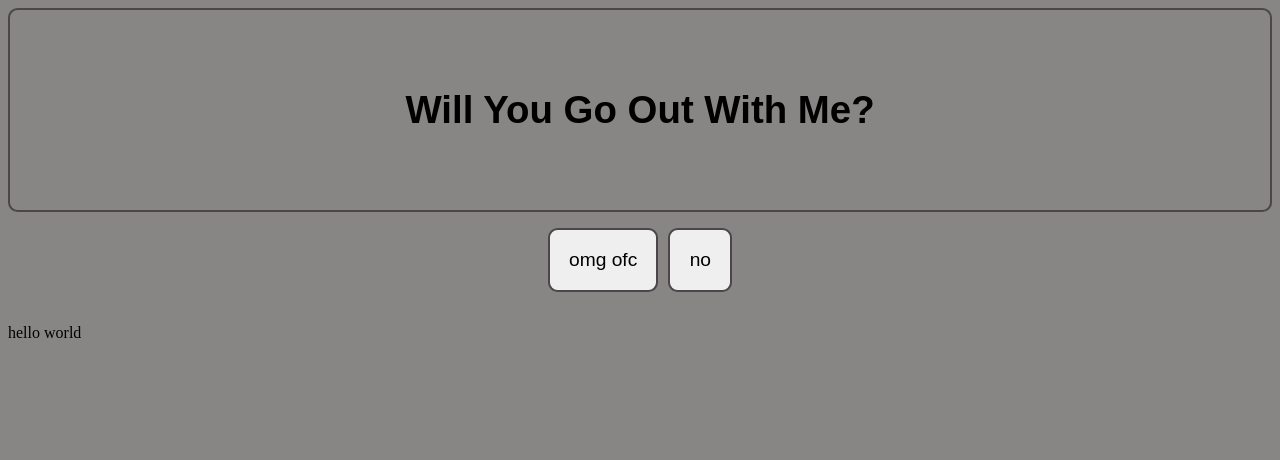
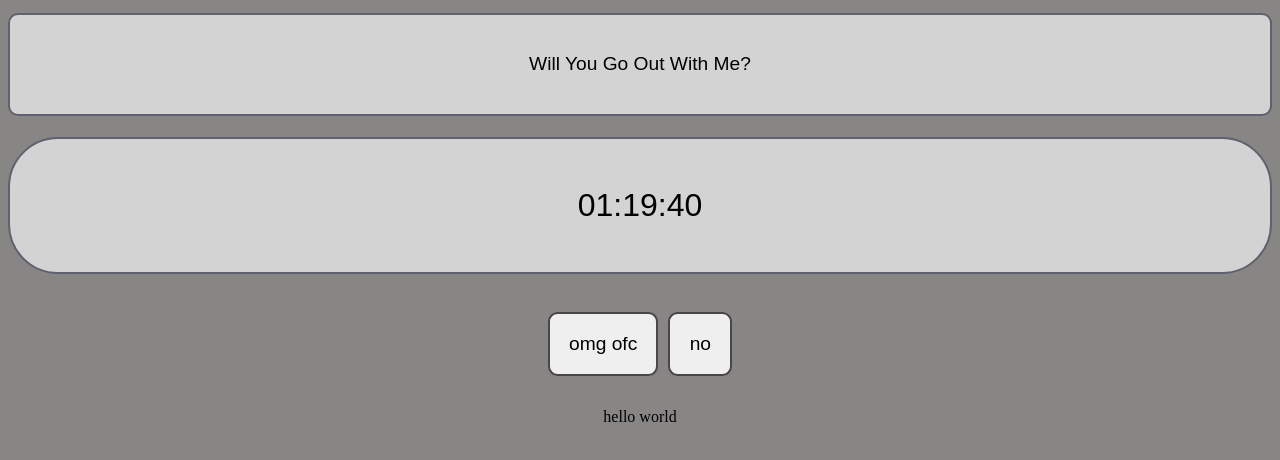
Before and after one commit to aauthors/Kaizo, a plain HTML site: page app/index.html in a window 1280 px wide. Drawn offline with Linux system fonts and the light colour scheme.

Commit message:
added in a function that updates the time

```diff
--- a/app/index.html
+++ b/app/index.html
@@ -8,19 +8,24 @@
     <title>Will You Go Out With Me?</title>
 </head>
 <div>
-    <div class="container">
-
     <body class="page-background">
-            <h1>Will You Go Out With Me?</h1>
+        <h1 class="header">Will You Go Out With Me?</h1>
+        <!-- this will be my clock -->
+        <div>
+            <h1 class="clock-container">
+                <p id="clock"></p>
+            </h1>
+        </div>
     </body>
 </div>
 <div class="center padding-standard">
     <button id="button" class="rounded-button padding-standard" onclick="changeText()">omg ofc</button>
     <button id="noButton" class="rounded-button padding-standard" onclick="changeNoText()">no</button>
 </div>
-    <div class="box">
+<div class="box center">
     <p id="box"></p>
 </div>
+<!-- ensure that all scripts are loaded -->
 <script src="./scripts.js"></script>
 </div>
 
--- a/app/scripts.js
+++ b/app/scripts.js
@@ -4,9 +4,19 @@ document.getElementById("box").innerHTML = string;
 
 function changeText() {
     document.getElementById("box").innerHTML = "I love you";
-    alert("I love you");
 }
 
 function changeNoText() {
-    alert("I understand, but I still love you");
+    document.getElementById("box").innerHTML = "I understand, but I still love you";
 }
+
+function updateClock() {
+    var clock = document.getElementById("clock");
+    var now = new Date();
+    var hours = now.getHours().toString().padStart(2, '0');
+    var minutes = now.getMinutes().toString().padStart(2, '0');
+    var seconds = now.getSeconds().toString().padStart(2, '0');
+    clock.innerHTML = hours + ":" + minutes + ":" + seconds;
+}
+
+setInterval(updateClock, 1000);
--- a/app/styles.css
+++ b/app/styles.css
@@ -1,8 +1,9 @@
 .header {
     border: 2px solid rgb(95 97 110);
+    background-color: lightgray;
     border-radius: 10px;
     padding: 0.5em;
-    height: 100vh;
+    height: 10vh;
     display: flex;
     justify-content: center;
     align-items: center;
@@ -42,3 +43,15 @@
     justify-content: center;
     align-items: center;
 }
+
+.clock-container {
+    border: 2px solid rgb(95 97 110);
+    background-color: lightgray;
+    border-radius: 50px;
+    padding: 0.5em;
+    display: flex;
+    justify-content: center;
+    align-items: center;
+    font: 1.2em sans-serif;
+    font-size: 2em;
+}
```
Lines whose indentation alone changed are shown as unchanged.
